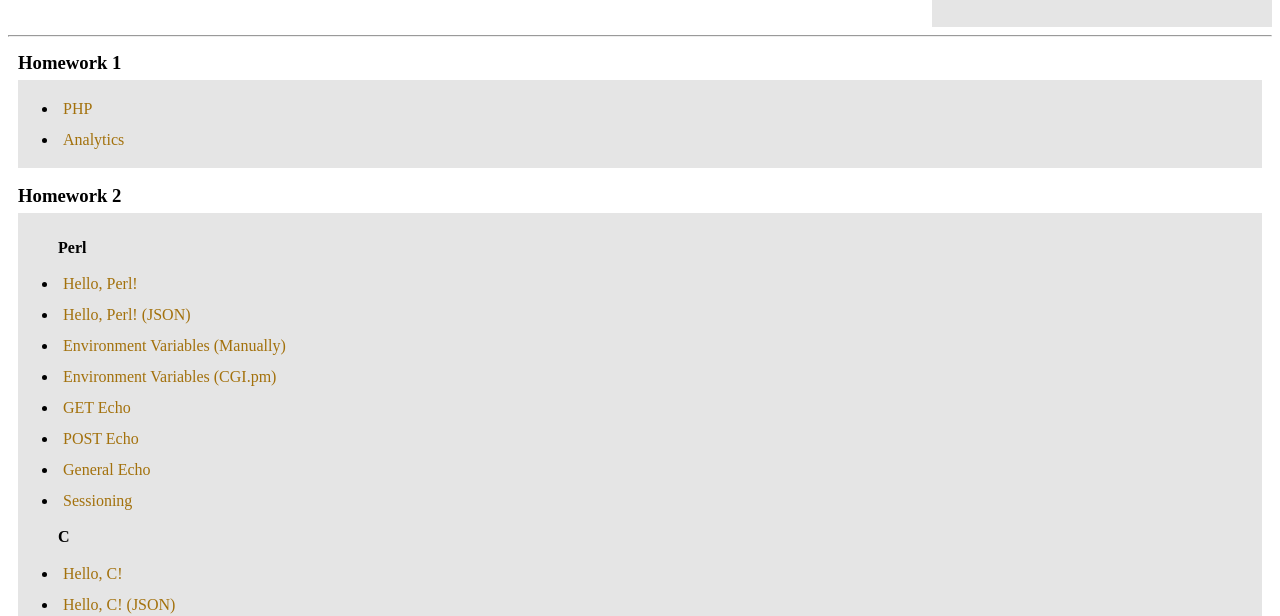
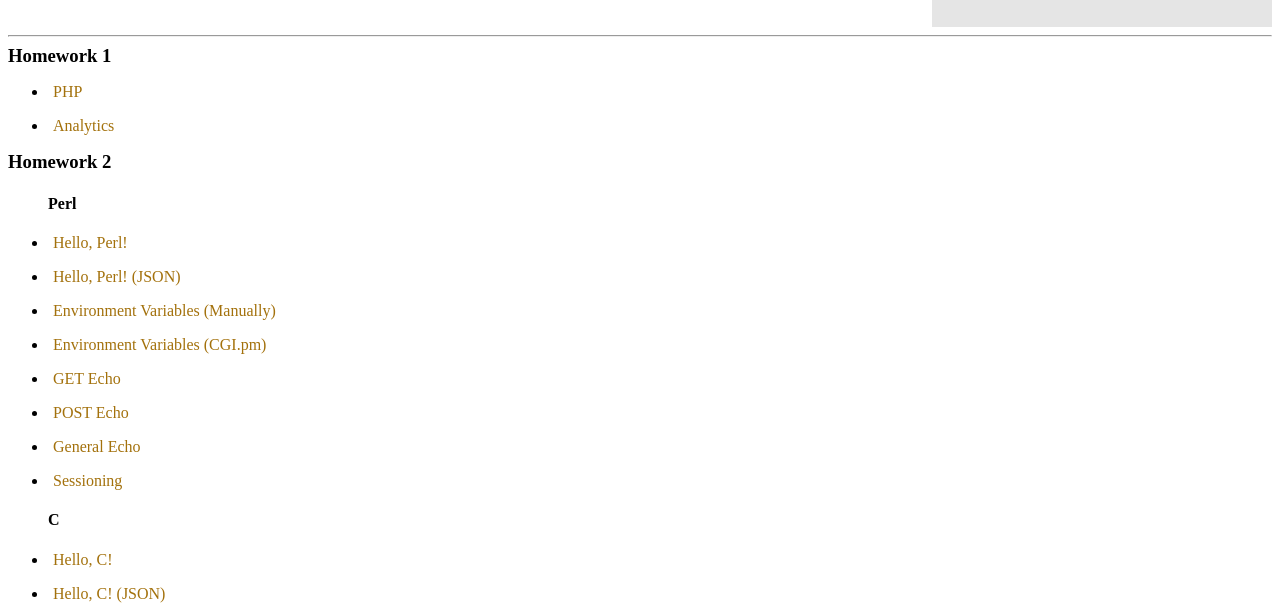
Before and after one commit to niall-h/theboringweb.site, a plain HTML site: page public_html/index.html in a window 1280 px wide. Shown: the part 166-782 px from the top of the page. Drawn offline with Linux system fonts and the light colour scheme.

Commit message:
test css

```diff
--- a/public_html/styles.css
+++ b/public_html/styles.css
@@ -33,14 +33,3 @@
 .btn:hover {
   background-color: rgb(219, 219, 219);
 }
-
-.homework {
-  padding: 10px;
-  line-height: 15px;
-}
-
-.homework-content {
-  background-color: rgb(229, 229, 229);
-  padding-top: 5px;
-  padding-bottom: 5px;
-}
```
